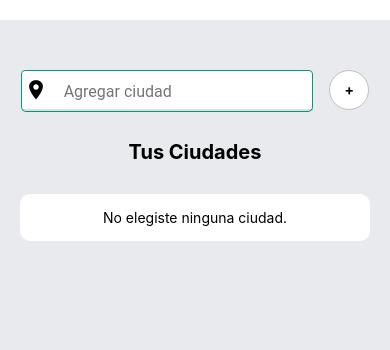
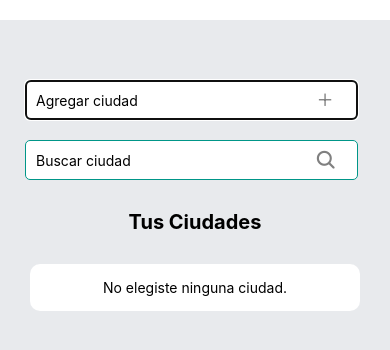
Before and after one commit to jorgediazok/IBM-Skillsbuild-Grupo94, a React Native app: screen / in a window 390 px wide. Shown: the top 350 px of the page. Built offline with nearby package versions, Linux system fonts and the light colour scheme.

Commit message:
Added filter function. Fixed bugs in maps

```diff
--- a/App.js
+++ b/App.js
@@ -1,11 +1,6 @@
 import * as React from 'react';
-import { NavigationContainer } from '@react-navigation/native';
 import Search from './Search';
 
 export default function App() {
-  return (
-    <NavigationContainer>
-      <Search />
-    </NavigationContainer>
-  );
+  return <Search />;
 }
--- a/Search.js
+++ b/Search.js
@@ -1,16 +1,14 @@
-import React, { useEffect, useState, useMemo } from 'react';
+import React, { useState } from 'react';
 
 //AXIOS
 import axios from 'axios';
 
-import { TextInput } from 'react-native-paper';
 import {
-  KeyboardAvoidingView,
+  TextInput,
   StyleSheet,
+  Keyboard,
   View,
   Text,
-  TouchableOpacity,
-  ScrollView,
   ActivityIndicator,
   Alert,
 } from 'react-native';
@@ -22,50 +20,93 @@ import envs from './config/env';
 const Search = () => {
   const [loading, setLoading] = useState(false);
   const [cityItems, setCityItems] = useState([]);
-  const [latCoords, setLatCoords] = useState('');
-  const [lonCoords, setLonCoords] = useState('');
-  const [filteredCities, setFilteredCities] = useState([]);
+  const [locations, setLocations] = useState({});
+  const [filteredCities, setFilteredCities] = useState(null);
   const [search, setSearch] = useState('');
+  const [newCityText, setNewCityText] = useState('');
+  const [selectedCity, setSelectedCity] = useState('');
   const { REACT_APP_WEATHER_API } = envs;
 
   //ADDING A CITY TO THE LIST
-  const handleAddCity = async (query) => {
+  const handleAddCity = async () => {
     setLoading(true);
-    const apiUrl = `http://api.openweathermap.org/data/2.5/weather?q=${query}&appid=${process.env.REACT_APP_WEATHER_API}`;
+    const apiUrl = `http://api.openweathermap.org/data/2.5/weather?q=${newCityText}&appid=${process.env.REACT_APP_WEATHER_API}`;
     try {
       const response = await axios.get(apiUrl);
-      console.log(response);
       setCityItems([...cityItems, response.data.name]);
-      setLatCoords(response.data.coord.lat);
-      setLonCoords(response.data.coord.lon);
-      setSearch('');
+      setLocations({
+        ...locations,
+        [response.data.name]: {
+          lat: response.data.coord.lat,
+          lon: response.data.coord.lon,
+        },
+      });
+      setNewCityText('');
     } catch (error) {
       Alert.alert('Error.', 'La ciudad no existe.', [
         { text: 'OK', onPress: () => console.log('OK Pressed') },
       ]);
-      setSearch('');
+      setNewCityText('');
     }
     setLoading(false);
   };
 
-  console.log(cityItems);
+  //RENDERING
+  const renderItems = () => {
+    if (cityItems.length === 0) {
+      return <CityItemEmpty />;
+    }
+
+    if (filteredCities && filteredCities.length === 0) {
+      return <CityItemEmpty />;
+    }
+
+    if (filteredCities && filteredCities.length > 0) {
+      return filteredCities
+        .map((cityItem, index) => (
+          <CityItem
+            city={cityItem}
+            key={index}
+            lonCoords={locations[selectedCity]?.lon}
+            latCoords={locations[selectedCity]?.lat}
+            handleDelete={handleDelete}
+            index={index}
+            setSelectedCity={setSelectedCity}
+          />
+        ))
+        .reverse();
+    }
+
+    return cityItems
+      .map((cityItem, index) => (
+        <CityItem
+          city={cityItem}
+          key={index}
+          lonCoords={locations[selectedCity]?.lon}
+          latCoords={locations[selectedCity]?.lat}
+          handleDelete={handleDelete}
+          index={index}
+          setSelectedCity={setSelectedCity}
+        />
+      ))
+      .reverse();
+  };
 
   //FILTERING CITIES
-  const handleSearch = (text) => {
-    if (text) {
-      const newData = cityItems?.filter((item) => {
-        const itemData = item.title
-          ? item.title.toUpperCase()
-          : ''.toUpperCase();
-        const textData = text.toUpperCase();
-        return itemData.indexOf(textData) > -1;
-      });
-      setFilteredCities(newData);
-      setSearch(text);
+  const handleSearch = (text, index) => {
+    if (text.length >= 2) {
+      setFilteredCities(
+        cityItems.filter((city) => {
+          return (
+            city.charAt(index).toLowerCase() ===
+            text.charAt(index).toLowerCase()
+          );
+        })
+      );
     } else {
-      setFilteredCities(cityItems);
-      setSearch(text);
+      setFilteredCities(null);
     }
+    setSearch(text);
   };
 
   //DELETING A CITY
@@ -77,21 +118,57 @@ const Search = () => {
 
   return (
     <View style={styles.container}>
-      <Ionicons name='location-sharp' size={22} style={styles.iconOne} />
-      <KeyboardAvoidingView style={styles.addCitiesWrapper}>
+      <View
+        style={{
+          flexDirection: 'row',
+          alignItems: 'center',
+          justifyContent: 'center',
+          marginTop: 50,
+          width: '90%',
+          marginLeft: 15,
+        }}
+      >
+        <Ionicons
+          name='add-outline'
+          size={22}
+          style={styles.iconOne}
+          color='grey'
+          onPress={() => {
+            handleAddCity();
+            Keyboard.dismiss();
+          }}
+        />
+
         <TextInput
           style={styles.textInputStyle}
           placeholder='Agregar ciudad'
+          value={newCityText}
+          autoFocus
+          underlineColorAndroid='transparent'
+          onChangeText={(text) => setNewCityText(text)}
+        />
+      </View>
+
+      <View
+        style={{
+          flexDirection: 'row',
+          alignItems: 'center',
+          justifyContent: 'center',
+          marginTop: 20,
+          width: '90%',
+          marginLeft: 15,
+        }}
+      >
+        <Ionicons name='search' size={22} style={styles.iconOne} color='grey' />
+
+        <TextInput
+          style={styles.textInputStyle}
+          placeholder='Buscar ciudad'
           value={search}
           underlineColorAndroid='transparent'
           onChangeText={(text) => handleSearch(text)}
         />
-        <TouchableOpacity onPress={() => handleAddCity(search)}>
-          <View style={styles.addButtonWrapper}>
-            <Text style={styles.addButton}>+</Text>
-          </View>
-        </TouchableOpacity>
-      </KeyboardAvoidingView>
+      </View>
 
       <Text style={styles.title}>Tus Ciudades</Text>
       {loading ? (
@@ -101,24 +178,7 @@ const Search = () => {
           color='#0000ff'
         />
       ) : (
-        <View style={styles.addedCities}>
-          {cityItems.length === 0 ? (
-            <CityItemEmpty />
-          ) : (
-            cityItems
-              .map((cityItem, index) => (
-                <CityItem
-                  city={cityItem}
-                  key={index}
-                  lonCoords={lonCoords}
-                  latCoords={latCoords}
-                  handleDelete={handleDelete}
-                  index={index}
-                />
-              ))
-              .reverse()
-          )}
-        </View>
+        <View style={styles.addedCities}>{renderItems()}</View>
       )}
     </View>
   );
@@ -126,8 +186,10 @@ const Search = () => {
 
 export default Search;
 
+//STYLES
 const styles = StyleSheet.create({
   container: {
+    padding: 10,
     flex: 1,
     backgroundColor: '#E8EAED',
     marginTop: 20,
@@ -136,16 +198,8 @@ const styles = StyleSheet.create({
     fontSize: 20,
     fontWeight: 'bold',
     textAlign: 'center',
-    marginTop: 120,
+    marginTop: 30,
     zIndex: 300,
-  },
-  addCitiesWrapper: {
-    position: 'absolute',
-    top: 10,
-    width: '100%',
-    flexDirection: 'row',
-    justifyContent: 'space-around',
-    alignItems: 'center',
   },
   addedCities: {
     paddingTop: 30,
@@ -155,18 +209,17 @@ const styles = StyleSheet.create({
   iconOne: {
     position: 'absolute',
     zIndex: 1,
-    top: 58,
-    left: 25,
+    top: 8,
+    left: '87%',
   },
   textInputStyle: {
+    position: 'relative',
+    width: '100%',
+    flex: 1,
     height: 40,
     borderWidth: 1,
     borderRadius: 5,
-    paddingLeft: 30,
-    margin: 5,
-    width: '75%',
-    marginLeft: 15,
-    marginTop: 40,
+    paddingLeft: 10,
     borderColor: '#009688',
     backgroundColor: 'white',
   },
@@ -179,8 +232,7 @@ const styles = StyleSheet.create({
     alignItems: 'center',
     borderColor: '#C0C0C0',
     borderWidth: 1,
-    marginTop: 32,
-    marginRight: 15,
+    marginLeft: 5,
   },
   addButton: {
     fontWeight: 'bold',
--- a/components/CityItem.js
+++ b/components/CityItem.js
@@ -1,12 +1,22 @@
 import React, { useState } from 'react';
-import { View, Text, StyleSheet, Modal } from 'react-native';
+import { View, Text, StyleSheet, Modal, Keyboard } from 'react-native';
 import Icon from 'react-native-vector-icons/FontAwesome';
 import MapIcon from 'react-native-vector-icons/FontAwesome';
-import { Alert } from 'react-native';
 import Map from '../components/Map';
 
-const CityItem = ({ city, handleDelete, index, lonCoords, latCoords }) => {
+const CityItem = ({
+  city,
+  handleDelete,
+  index,
+  lonCoords,
+  latCoords,
+  setSelectedCity,
+}) => {
   const [modalVisible, setModalVisible] = useState(false);
+
+  const selectCity = (city) => {
+    setSelectedCity(city);
+  };
 
   return (
     <>
@@ -16,7 +26,8 @@ const CityItem = ({ city, handleDelete, index, lonCoords, latCoords }) => {
           transparent={true}
           visible={modalVisible}
           onRequestClose={() => {
-            setModalVisible(false);
+            Keyboard.dismiss();
+            setModalVisible(!modalVisible);
           }}
         >
           <Map
@@ -31,10 +42,14 @@ const CityItem = ({ city, handleDelete, index, lonCoords, latCoords }) => {
           <View style={styles.cityLeft}>
             <View style={styles.cityMap}>
               <MapIcon
+                id={city}
                 name='map-marker'
                 color='black'
                 size={22}
-                onPress={() => setModalVisible(true)}
+                onPress={() => {
+                  selectCity(city);
+                  setModalVisible(true);
+                }}
               />
             </View>
             <Text style={styles.cityText}>{city}</Text>
--- a/components/Map.js
+++ b/components/Map.js
@@ -2,7 +2,10 @@ import * as React from 'react';
 import MapView, { Marker } from 'react-native-maps';
 import { StyleSheet, View, Dimensions } from 'react-native';
 
-export default function Map({ lonCoords, latCoords, index }) {
+export default function Map({ lonCoords, latCoords }) {
+  console.log(lonCoords);
+  console.log(latCoords);
+
   return (
     <View style={styles.container}>
       <MapView
```
